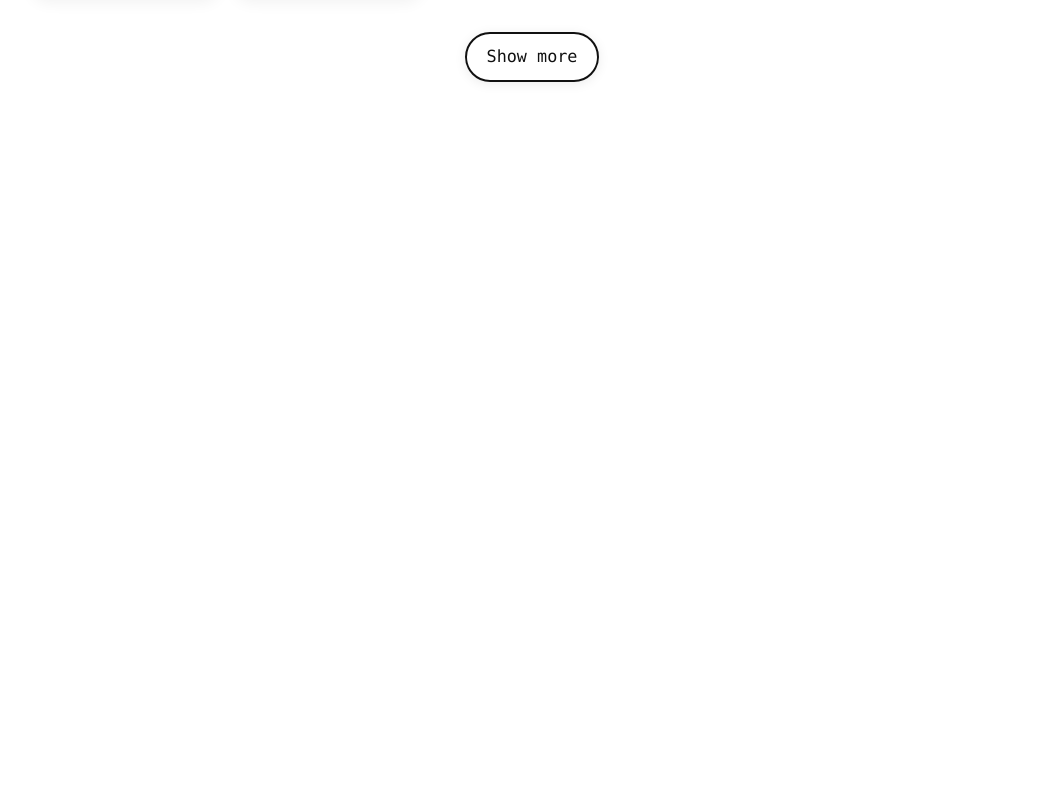
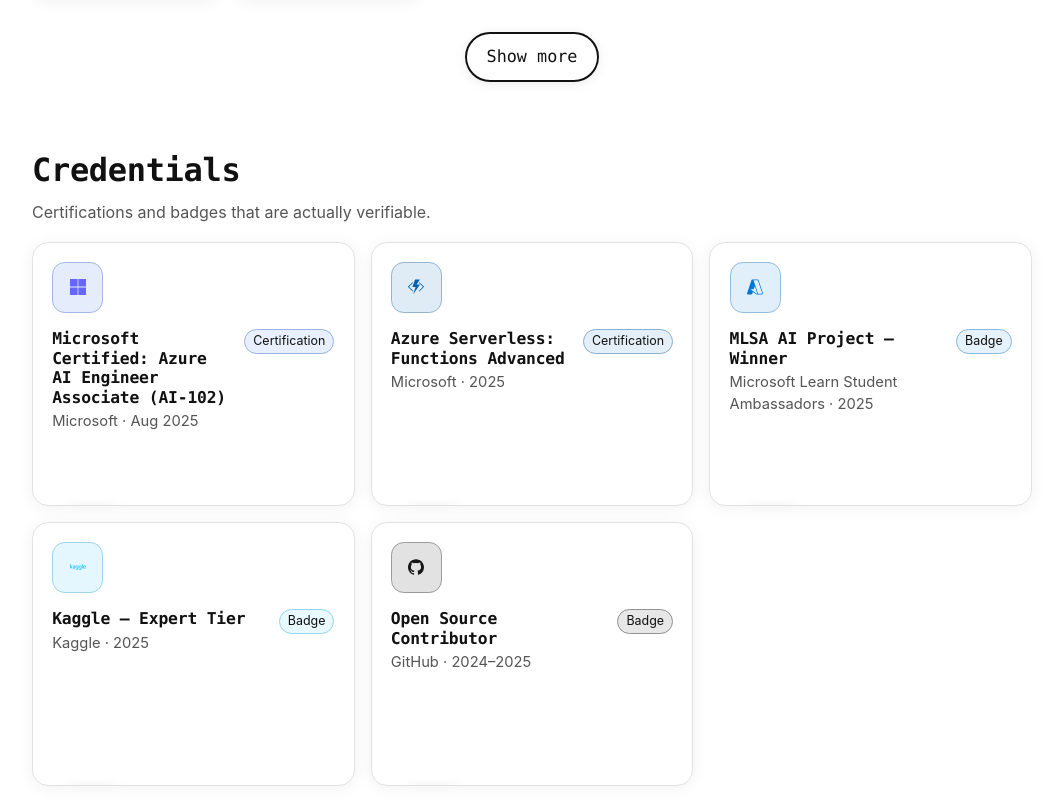
Before and after one commit to a-elhaag/Vue.JS-portfolio, a Vue app: page / in a window 1280 px wide. Shown: the part 949-1759 px from the top of the page, without its empty margins (108-1171 px from the left). Before the commit the page ends 1055 px from the top, so only its background shows below. Built offline with nearby package versions, Linux system fonts and the light colour scheme.

Commit message:
feat: add CertsSection component to display certifications and badges; enhance cert data structure with icons and additional properties

```diff
--- a/src/App.vue
+++ b/src/App.vue
@@ -1,11 +1,13 @@
 <script setup lang="ts">
 import WelcomeSection from "./sections/WelcomeSection.vue";
 import TechSection from "./sections/TechStackSection.vue";
+import CertsSection from "./sections/CertsSection.vue";
 </script>
 
 <template>
   <main>
     <WelcomeSection />
     <TechSection />
+    <CertsSection />
   </main>
 </template>
--- a/src/components/Card.vue
+++ b/src/components/Card.vue
@@ -1,56 +1,45 @@
-<!-- src/components/Card.vue -->
 <script setup lang="ts">
 import { computed } from "vue";
 import { Icon } from "@iconify/vue";
+import Button from "./Button.vue";
 
+type Kind = "cert" | "badge" | "achievement";
 type Variant = "elevated" | "outline" | "solid" | "glass";
 type Size = "sm" | "md" | "lg";
 type Orientation = "vertical" | "horizontal";
 
 const props = withDefaults(
   defineProps<{
-    /** Visual variant */
+    kind?: Kind;
+    href?: string;
     variant?: Variant;
-    /** Density */
     size?: Size;
-    /** Vertical (default) or horizontal media+content layout */
     orientation?: Orientation;
-    /** Make the whole card clickable */
-    href?: string;
-    external?: boolean;
-    /** Subtle interactivity (lift + glow) */
     interactive?: boolean;
-    /** Optional accent color for borders/accents/chips */
     accent?: string;
-    /** Optional media iconify token (or provide via slot) */
+    rounded?: boolean;
+    disabled?: boolean;
     mediaIcon?: string;
-    /** Optional media image src (or provide via slot) */
     mediaImg?: string;
-    /** Rounded corners toggle (kept simple for reuse) */
-    rounded?: boolean;
-    /** Disabled look (for upcoming items) */
-    disabled?: boolean;
-    /** ARIA label if the whole card is a link/button */
     ariaLabel?: string;
+    typeText?: string;
+    clamp?: number;
+    autoView?: boolean;
+    viewLabel?: string;
   }>(),
   {
     variant: "elevated",
     size: "md",
     orientation: "vertical",
-    external: false,
     interactive: true,
     rounded: true,
     disabled: false,
+    clamp: 4,
+    autoView: true,
+    viewLabel: "View",
   }
 );
 
-const isLink = computed(() => !!props.href);
-const target = computed(() => (props.external ? "_blank" : undefined));
-const rel = computed(() =>
-  props.external ? "noopener noreferrer" : undefined
-);
-
-/** Classes composed from props */
 const classes = computed(() => [
   "card",
   `v-${props.variant}`,
@@ -63,27 +52,31 @@
   },
 ]);
 
-/** CSS vars exposed to style layer */
 const styleVars = computed(() => ({
   "--accent": props.accent || "var(--glow)",
+  "--body-clamp": String(props.clamp),
 }));
+
+const resolvedTypeText = computed(() => {
+  if (props.typeText) return props.typeText;
+  if (props.kind === "cert") return "Certification";
+  if (props.kind === "badge") return "Badge";
+  if (props.kind === "achievement") return "Achievement";
+  return undefined;
+});
+
+const shouldRenderAutoView = computed(
+  () =>
+    props.autoView &&
+    (props.kind === "cert" || props.kind === "badge") &&
+    !!props.href
+);
 </script>
 
 <template>
-  <component
-    :is="isLink ? 'a' : 'div'"
-    :href="href"
-    :target="target"
-    :rel="rel"
-    :class="classes"
-    :style="styleVars"
-    :aria-label="ariaLabel"
-    :tabindex="isLink ? undefined : 0"
-  >
-    <!-- Optional ribbon/badge (e.g., "NEW", "Top 1%") -->
-    <div class="ribbon"><slot name="ribbon" /></div>
+  <div :class="classes" :style="styleVars" :aria-label="ariaLabel" tabindex="0">
+    <div v-if="$slots.ribbon" class="ribbon"><slot name="ribbon" /></div>
 
-    <!-- Media -->
     <div class="media" v-if="$slots.media || mediaIcon || mediaImg">
       <slot name="media">
         <img v-if="mediaImg" :src="mediaImg" alt="" class="media-img" />
@@ -91,56 +84,86 @@
       </slot>
     </div>
 
-    <!-- Content -->
     <div class="content">
-      <!-- Header: title + meta -->
       <header class="header">
         <div class="title-wrap">
-          <!-- Monospace heading by design -->
           <h3 class="title"><slot name="title" /></h3>
           <div class="subtitle"><slot name="subtitle" /></div>
         </div>
-        <div class="meta"><slot name="meta" /></div>
+        <div class="meta">
+          <span v-if="resolvedTypeText" class="type-pill">{{
+            resolvedTypeText
+          }}</span>
+          <slot name="meta" />
+        </div>
       </header>
 
-      <!-- Body -->
-      <div class="body">
-        <slot />
-      </div>
+      <div class="body"><slot /></div>
 
-      <!-- Tags / Chips -->
-      <div v-if="$slots.tags" class="tags">
-        <slot name="tags" />
-      </div>
-
-      <!-- Footer (actions, dates, links) -->
       <footer class="footer">
-        <slot name="footer" />
+        <slot name="footer">
+          <Button
+            v-if="shouldRenderAutoView"
+            variant="animated"
+            size="md"
+            :href="href"
+            external
+            aria-label="View verification"
+          >
+            <template #icon>
+              <span class="link-icn">
+                <svg
+                  viewBox="0 0 24 24"
+                  width="20"
+                  height="20"
+                  aria-hidden="true"
+                >
+                  <path
+                    d="M7 17L17 7M7 7h10v10"
+                    fill="none"
+                    stroke="currentColor"
+                    stroke-width="2"
+                    stroke-linecap="round"
+                  />
+                </svg>
+              </span>
+            </template>
+            {{ viewLabel }}
+          </Button>
+        </slot>
       </footer>
     </div>
-  </component>
+  </div>
 </template>
 
 <style scoped>
-/* Base shell */
+/* Fixed sizes (constant height) */
+.s-sm {
+  --card-h: 14.5rem;
+}
+.s-md {
+  --card-h: 16.5rem;
+}
+.s-lg {
+  --card-h: 19rem;
+}
+
+/* Shell */
 .card {
   position: relative;
   display: grid;
   grid-template-columns: 1fr;
   gap: 1rem;
-
   background: var(--surface);
   color: var(--text);
   border: 1px solid var(--border);
-
   border-radius: 1rem;
   padding: 1.2rem;
-  text-decoration: none; /* if <a> */
-
-  transition: transform 0.18s cubic-bezier(0.22, 1, 0.36, 1),
-    box-shadow 0.18s ease, border-color 0.18s ease, background 0.18s ease,
-    opacity 0.18s ease;
+  height: var(--card-h);
+  overflow: hidden;
   box-shadow: 0 2px 16px rgba(0, 0, 0, 0.06);
+  transition: transform 0.18s cubic-bezier(0.22, 1, 0.36, 1), box-shadow 0.18s,
+    border-color 0.18s, background 0.18s, opacity 0.18s;
   outline: none;
 }
 .is-rounded {
@@ -179,34 +202,13 @@
   border: 1px solid color-mix(in srgb, var(--accent) 18%, var(--border));
 }
 
-/* Sizes */
-.s-sm {
-  padding: 0.9rem;
-}
-.s-lg {
-  padding: 1.4rem;
-}
-
 /* Orientation */
-.o-vertical .media {
-  order: 0;
-}
-.o-vertical .content {
-  order: 1;
-}
-
 .o-horizontal {
   grid-template-columns: auto 1fr;
   align-items: center;
 }
-.o-horizontal .media {
-  order: 0;
-}
-.o-horizontal .content {
-  order: 1;
-}
 
-/* Media defaults */
+/* Media */
 .media {
   display: grid;
   place-items: center;
@@ -228,7 +230,6 @@
 .media-ico {
   color: var(--accent);
 }
-
 .is-interactive:hover .media {
   background: color-mix(in srgb, var(--accent) 18%, transparent);
   border-color: color-mix(in srgb, var(--accent) 55%, var(--border));
@@ -236,7 +237,7 @@
     0 0 1.4rem 0.25rem color-mix(in srgb, var(--accent) 55%, transparent);
 }
 
-/* Ribbon (optional top-left badge) */
+/* Ribbon only when provided */
 .ribbon {
   position: absolute;
   top: 0.6rem;
@@ -250,12 +251,13 @@
   border-radius: 999px;
 }
 
-/* Content layout */
+/* Content: header | body (fill) | footer pinned */
 .content {
   display: grid;
+  grid-template-rows: auto 1fr auto;
   gap: 0.75rem;
+  min-height: calc(var(--card-h) - 2.4rem);
 }
-
 .header {
   display: grid;
   grid-template-columns: 1fr auto;
@@ -267,7 +269,7 @@
   gap: 0.2rem;
 }
 
-/* Monospace headings — per your requirement */
+/* Monospace heading */
 .title {
   font-family: "JetBrains Mono", ui-monospace, SFMono-Regular, Menlo, Consolas,
     "Liberation Mono", monospace;
@@ -280,60 +282,51 @@
   font-size: 0.92rem;
   color: var(--muted);
 }
+
+/* Meta */
 .meta {
   display: inline-flex;
   gap: 0.5rem;
   align-items: center;
+  white-space: nowrap;
   color: var(--muted);
   font-size: 0.88rem;
-  white-space: nowrap;
+}
+.type-pill {
+  border: 1px solid color-mix(in srgb, var(--accent) 40%, var(--border));
+  background: color-mix(in srgb, var(--accent) 10%, transparent);
+  padding: 0.14rem 0.5rem;
+  border-radius: 999px;
+  font-size: 0.78rem;
+  color: var(--text);
 }
 
-/* Body text */
+/* Body clamp = consistent heights */
 .body {
   color: var(--text);
   font-size: 0.96rem;
   line-height: 1.45;
-}
-
-/* Tags / chips slot styling baseline */
-.tags {
-  display: flex;
-  flex-wrap: wrap;
-  gap: 0.4rem;
-}
-.tags :deep(.chip) {
-  display: inline-flex;
-  align-items: center;
-  gap: 0.4rem;
-  padding: 0.22rem 0.55rem;
-  border-radius: 999px;
-  border: 1px solid color-mix(in srgb, var(--accent) 35%, var(--border));
-  background: color-mix(in srgb, var(--accent) 10%, transparent);
-  font-size: 0.84rem;
-  color: var(--text);
-}
-.tags :deep(.chip .ico) {
-  width: 1rem;
-  height: 1rem;
+  overflow: hidden;
+  display: -webkit-box;
+  -webkit-box-orient: vertical;
 }
 
 /* Footer */
 .footer {
   display: flex;
-  justify-content: flex-start;
   align-items: center;
   gap: 0.6rem;
 }
 
-/* Focus ring for keyboard users */
-.card:focus-visible {
-  box-shadow: 0 0 0 0.18rem color-mix(in srgb, var(--accent) 40%, transparent),
-    0 0 0 0.36rem color-mix(in srgb, var(--accent) 18%, transparent);
-  border-color: color-mix(in srgb, var(--accent) 45%, var(--border));
+/* Inline SVG safety */
+.link-icn :deep(svg) {
+  fill: none;
+  stroke: currentColor;
+  stroke-width: 2;
+  vector-effect: non-scaling-stroke;
 }
 
-/* Mobile polish: reduce gaps a touch */
+/* Mobile */
 @media (max-width: 719.98px) {
   .card {
     padding: 1rem;
--- a/src/data/cert.ts
+++ b/src/data/cert.ts
@@ -1,4 +1,92 @@
-export const certs = [
-  { title: "Microsoft Certified: Azure AI Engineer Associate", issuer: "Microsoft", year: 2024 },
-  { title: "AI-102: Designing and Implementing AI Solutions", issuer: "Microsoft", year: 2024 }
-] as const
+// src/data/certs.ts
+import { Icon } from "@iconify/vue";
+
+export type CertKind = "cert" | "badge" | "achievement";
+
+export type CertItem = {
+  id: string;
+  kind: CertKind;
+  title: string;
+  issuer: string;
+  date?: string;
+  href?: string;
+  accent?: string;
+  variant?: "elevated" | "outline" | "solid" | "glass";
+  orientation?: "vertical" | "horizontal";
+  media?: { component?: any; props?: Record<string, any> };
+  ribbon?: string;
+};
+
+const ico = (icon: string, color?: string) => ({
+  component: Icon,
+  props: {
+    icon,
+    class: "media-ico",
+    style: color ? `color:${color}` : undefined,
+  },
+});
+
+export const certs: CertItem[] = [
+  // CERTIFICATIONS
+  {
+    id: "ai102",
+    kind: "cert",
+    title: "Microsoft Certified: Azure AI Engineer Associate (AI-102)",
+    issuer: "Microsoft",
+    date: "Aug 2025",
+    href: "https://learn.microsoft.com/credentials/",
+    accent: "#2f6bed",
+    variant: "outline",
+    media: ico("simple-icons:microsoft", "#6666FF"),
+  },
+  {
+    id: "azfunc-advanced",
+    kind: "cert",
+    title: "Azure Serverless: Functions Advanced",
+    issuer: "Microsoft",
+    date: "2025",
+    href: "https://azure.microsoft.com/",
+    accent: "#0062AD",
+    variant: "elevated",
+    media: ico("simple-icons:azurefunctions", "#0062AD"),
+  },
+
+  // BADGES
+  {
+    id: "mlsa-ai-project-winner",
+    kind: "badge",
+    title: "MLSA AI Project – Winner",
+    issuer: "Microsoft Learn Student Ambassadors",
+    date: "2025",
+    href: "https://studentambassadors.microsoft.com/",
+    accent: "#0078D4",
+    variant: "glass",
+    media: ico("simple-icons:microsoftazure", "#0078D4"),
+  },
+  {
+    id: "kaggle-expert",
+    kind: "badge",
+    title: "Kaggle – Expert Tier",
+    issuer: "Kaggle",
+    date: "2025",
+    href: "https://www.kaggle.com/",
+    accent: "#20BEFF",
+    variant: "glass",
+    media: ico("simple-icons:kaggle", "#20BEFF"),
+  },
+  {
+    id: "github-oss",
+    kind: "badge",
+    title: "Open Source Contributor",
+    issuer: "GitHub",
+    date: "2024–2025",
+    href: "https://github.com/",
+    accent: "#181717",
+    variant: "outline",
+    media: ico("simple-icons:github", "#181717"),
+  },
+
+  // Reserved: achievements (ignored by the Credentials section)
+  // { id: "hack-winner-hexal", kind: "achievement", title: "AI Hackathon Winner", issuer: "Hexal Labs", date: "2025",
+  //   accent: "#2f6bed", variant: "solid", media: ico("simple-icons:openai") },
+];
--- a/src/sections/CertsSection.vue
+++ b/src/sections/CertsSection.vue
@@ -0,0 +1,154 @@
+<script setup lang="ts">
+import { ref, computed } from "vue";
+import Card from "../components/Card.vue";
+import Button from "../components/Button.vue";
+import { certs, type CertItem } from "../data/cert";
+import { ChevronDown, ChevronUp } from "lucide-vue-next";
+
+const MAX_VISIBLE = 8;
+const UNIFIED_VARIANT: "elevated" | "outline" | "solid" | "glass" = "outline";
+const CARD_SIZE: "sm" | "md" | "lg" = "md";
+
+const items = computed<CertItem[]>(() =>
+  certs.filter((c) => c.kind === "cert" || c.kind === "badge")
+);
+
+const showAll = ref(false);
+const visible = computed(() =>
+  showAll.value ? items.value : items.value.slice(0, MAX_VISIBLE)
+);
+const toggleLabel = computed(() => (showAll.value ? "Show less" : "Show more"));
+
+function onToggle() {
+  showAll.value = !showAll.value;
+}
+</script>
+
+<template>
+  <section id="credentials" class="creds-section" aria-labelledby="creds-title">
+    <div class="container">
+      <header class="header">
+        <h2 id="creds-title" class="title">Credentials</h2>
+        <p class="subtitle">
+          Certifications and badges that are actually verifiable.
+        </p>
+      </header>
+
+      <div id="creds-grid" class="grid" aria-live="polite">
+        <div v-for="it in visible" :key="it.id" class="slot">
+          <Card
+            :kind="it.kind"
+            :href="it.href"
+            :variant="UNIFIED_VARIANT"
+            :accent="it.accent"
+            :interactive="true"
+            :orientation="it.orientation || 'vertical'"
+            :aria-label="`${it.title} – ${it.issuer}`"
+            :size="CARD_SIZE"
+            :clamp="3"
+          >
+            <template #media>
+              <component
+                :is="it.media?.component || 'div'"
+                v-bind="it.media?.props || {}"
+              />
+            </template>
+
+            <template #title>{{ it.title }}</template>
+            <template #subtitle>
+              {{ it.issuer }} <span v-if="it.date">· {{ it.date }}</span>
+            </template>
+          </Card>
+        </div>
+      </div>
+
+      <div v-if="items.length > MAX_VISIBLE" class="more-wrap">
+        <Button
+          variant="animated"
+          size="md"
+          @click="onToggle"
+          aria-label="Toggle more"
+        >
+          <template #icon>
+            <span class="chev-icn">
+              <component :is="showAll ? ChevronUp : ChevronDown" />
+            </span>
+          </template>
+          {{ toggleLabel }}
+        </Button>
+      </div>
+    </div>
+  </section>
+</template>
+
+<style scoped>
+.creds-section {
+  width: 100%;
+  display: flex;
+  justify-content: center;
+  background: var(--bg);
+  padding: 40px 0 24px;
+}
+.container {
+  width: min(1000px, 96vw);
+  display: flex;
+  flex-direction: column;
+  gap: 18px;
+  padding-inline: 12px;
+}
+@media (min-width: 720px) {
+  .container {
+    padding-inline: 0;
+  }
+}
+
+.header {
+  display: grid;
+  gap: 6px;
+}
+.title {
+  font-size: clamp(1.6rem, 3vw, 2rem);
+  font-weight: 800;
+  letter-spacing: -0.01em;
+  color: var(--text);
+}
+.subtitle {
+  font-size: 1rem;
+  color: var(--muted);
+}
+
+/* Grid */
+.grid {
+  display: grid;
+  gap: 16px;
+  grid-template-columns: repeat(1, minmax(0, 1fr));
+}
+@media (min-width: 640px) {
+  .grid {
+    grid-template-columns: repeat(2, minmax(0, 1fr));
+  }
+}
+@media (min-width: 980px) {
+  .grid {
+    grid-template-columns: repeat(3, minmax(0, 1fr));
+  }
+}
+
+.slot {
+  position: relative;
+}
+
+/* Show more chevrons */
+.chev-icn :deep(svg) {
+  fill: none;
+  stroke: currentColor;
+  stroke-width: 2;
+  vector-effect: non-scaling-stroke;
+}
+
+.more-wrap {
+  display: flex;
+  justify-content: center;
+  margin-top: 12px;
+}
+</style>
```
